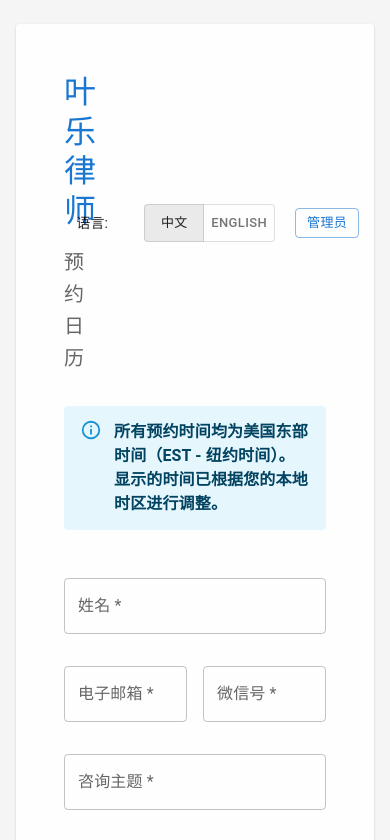
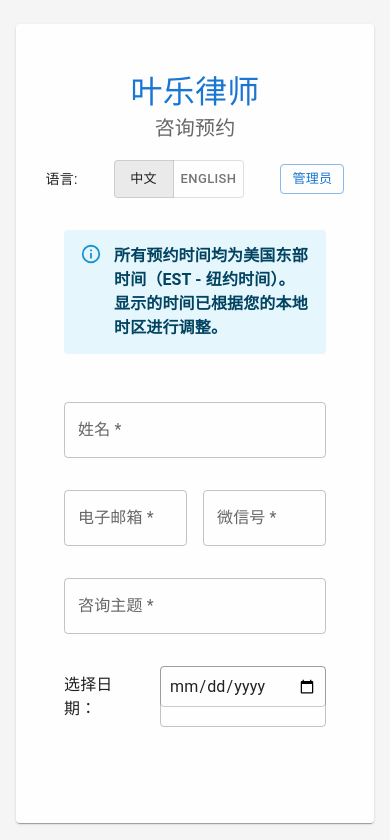
Before and after one commit to KevinWallst/AppointmentEZ, a Next.js app: page / in a window 390 px wide. Shown: the top 840 px of the page. Built offline with nearby package versions, Linux system fonts and the light colour scheme.

Commit message:
Fix mobile layout: stack title and controls vertically, update translations

```diff
--- a/app/contexts/LanguageContext.tsx
+++ b/app/contexts/LanguageContext.tsx
@@ -19,8 +19,8 @@ const LanguageContext = createContext<LanguageContextType | undefined>(undefined
 const translations: Record<Language, Record<string, string>> = {
   zh: {
     // Page titles
-    'page.title': '预约日历',
-    'main.title': '叶乐律师咨询预约',
+    'page.title': '咨询预约',
+    'main.title': '叶乐律师',
     'admin.title': '管理员仪表盘',
     'admin.login.title': '管理员登录',
     'cancel.title': '取消预约',
@@ -141,8 +141,8 @@ const translations: Record<Language, Record<string, string>> = {
   },
   en: {
     // Page titles
-    'page.title': 'Appointment Calendar',
-    'main.title': 'Make an appointment with Attorney Ye Le',
+    'page.title': 'Appointment Booking',
+    'main.title': 'Attorney Ye Le',
     'admin.title': 'Admin Dashboard',
     'admin.login.title': 'Admin Login',
     'cancel.title': 'Cancel Appointment',
--- a/app/page.tsx
+++ b/app/page.tsx
@@ -356,10 +356,15 @@ export default function Home() {
     <div style={backgroundStyle}>
       <Container maxWidth="md">
         <Paper style={{ padding: "3rem", backgroundColor: 'rgba(255, 255, 255, 0.9)' }}>
-          <div style={{ display: 'flex', justifyContent: 'space-between', alignItems: 'center', marginBottom: "2rem" }}>
-          <div>
+          <div style={{
+            display: 'flex',
+            flexDirection: 'column',
+            alignItems: 'center',
+            marginBottom: "2rem"
+          }}>
+            {/* Title Section - Full Width */}
+            <div style={{ width: '100%', textAlign: 'center', marginBottom: '1rem' }}>
               <Typography variant="h4" style={{
-              marginBottom: "1rem",
                 fontFamily: settings.titleStyle.fontFamily,
                 fontSize: settings.titleStyle.fontSize,
                 color: settings.titleStyle.color
@@ -370,7 +375,14 @@ export default function Home() {
                 {t('page.title')}
               </Typography>
             </div>
-          <div style={{ display: 'flex', alignItems: 'center', marginLeft: '-20px' }}>
+
+            {/* Controls Section - Second Row */}
+            <div style={{
+              display: 'flex',
+              justifyContent: 'center',
+              alignItems: 'center',
+              gap: '1rem'
+            }}>
               <LanguageSwitcher />
               <Link href="/admin/login" passHref>
                 <Button variant="outlined" size="small">
```
Lines whose indentation alone changed are shown as unchanged.
